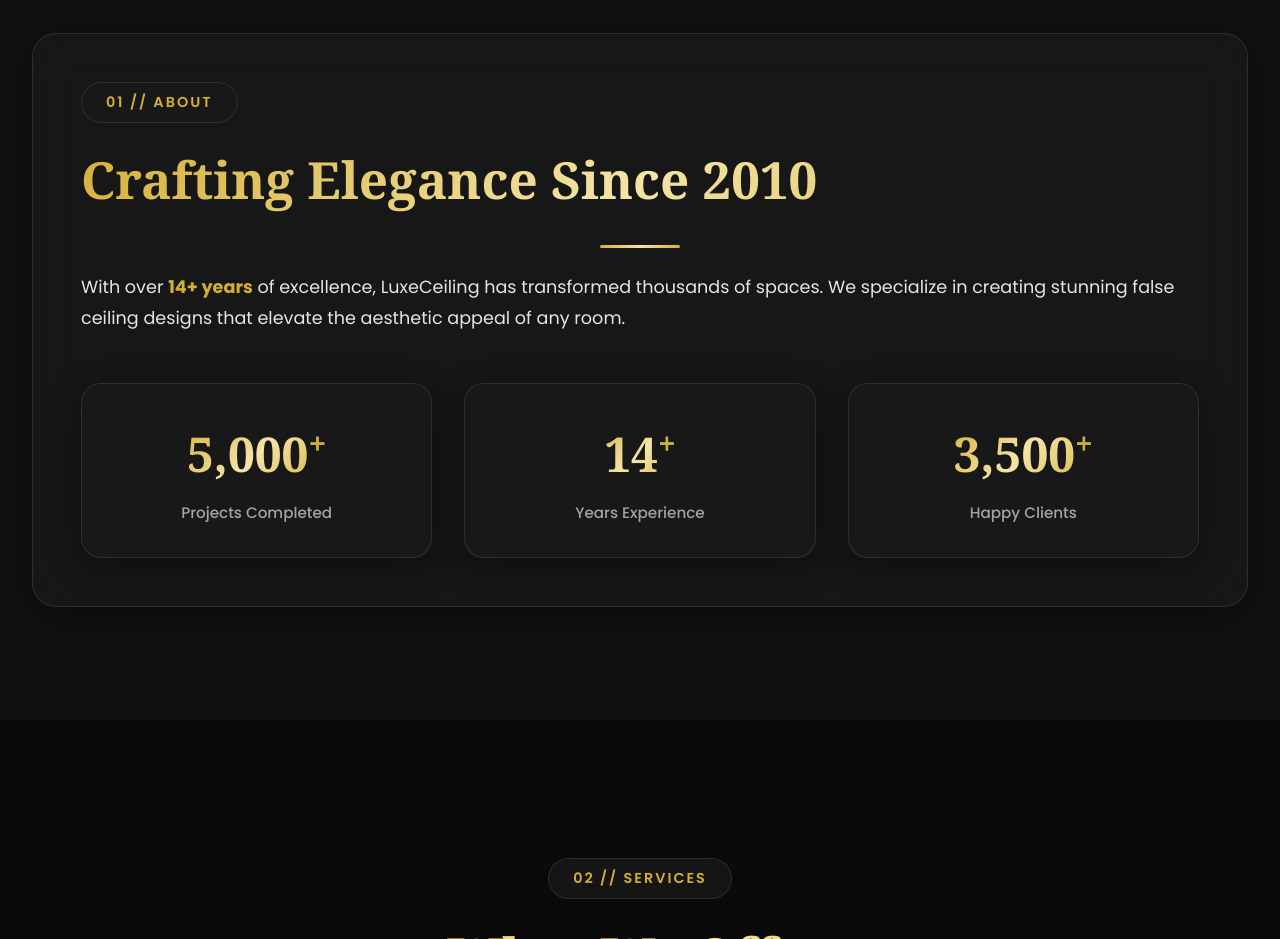
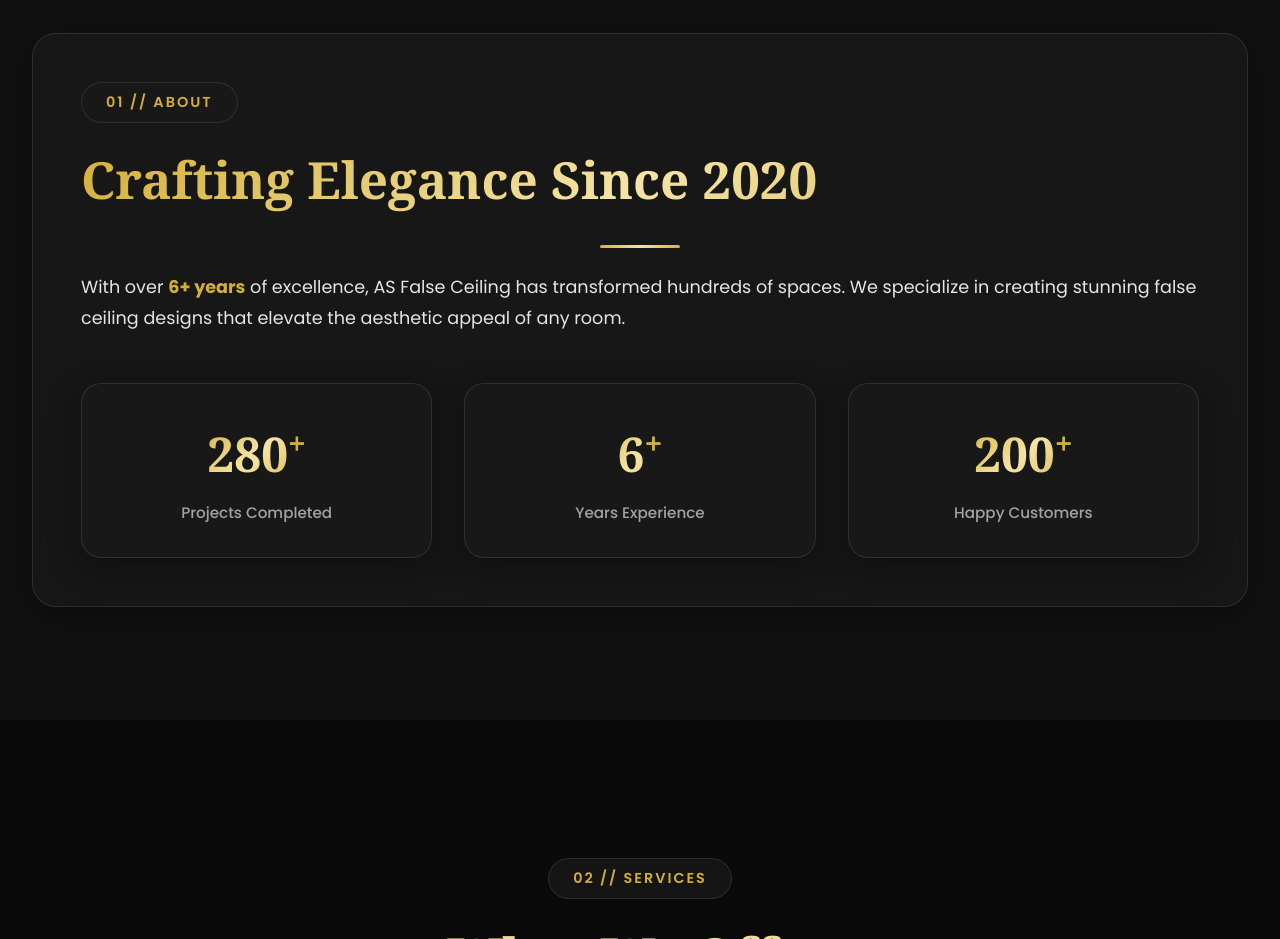
Before and after one commit to dhanamharini21-sys/AS-False-Ceiling, a website: page index.html in a window 1280 px wide. Shown: the part 880-1819 px from the top of the page. Drawn offline with nearby package versions, Linux system fonts and the light colour scheme; no server answers.

Commit message:
Updated AS False Ceiling about info and stats

```diff
--- a/index.html
+++ b/index.html
@@ -161,24 +161,24 @@
         <section class="section about-section" data-section="1" id="about">
             <div class="content glass-panel">
                 <span class="section-tag">01 // ABOUT</span>
-                <h2 class="section-title">Crafting Elegance Since 2010</h2>
+                <h2 class="section-title">Crafting Elegance Since 2020</h2>
                 <div class="title-underline"></div>
                 <p class="about-text">
-                    With over <strong>14+ years</strong> of excellence, LuxeCeiling has transformed thousands of spaces.
+                    With over <strong>6+ years</strong> of excellence, AS False Ceiling has transformed hundreds of spaces.
                     We specialize in creating stunning false ceiling designs that elevate the aesthetic appeal of any room.
                 </p>
                 <div class="stats-grid">
                     <div class="stat-card">
-                        <div class="stat-number" data-target="5000">0</div>
+                        <div class="stat-number" data-target="280">0</div>
                         <div class="stat-label">Projects Completed</div>
                     </div>
                     <div class="stat-card">
-                        <div class="stat-number" data-target="14">0</div>
+                        <div class="stat-number" data-target="6">0</div>
                         <div class="stat-label">Years Experience</div>
                     </div>
                     <div class="stat-card">
-                        <div class="stat-number" data-target="3500">0</div>
-                        <div class="stat-label">Happy Clients</div>
+                        <div class="stat-number" data-target="200">0</div>
+                        <div class="stat-label">Happy Customers</div>
                     </div>
                 </div>
             </div>
```
